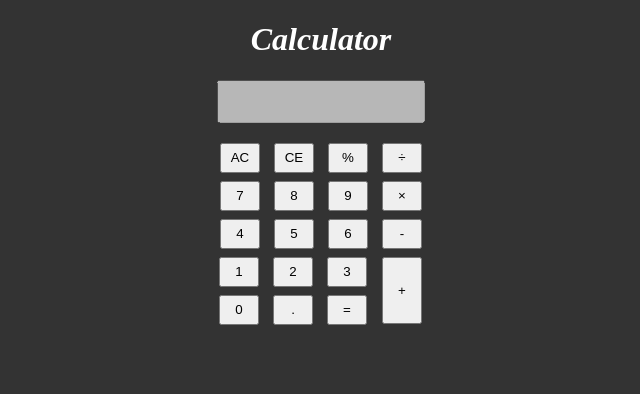
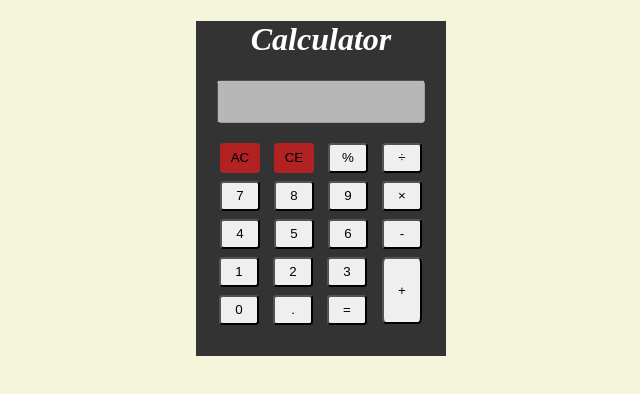
Before and after one commit to kboliver82/fcc-calculator, a plain HTML site: page index.html in a window 1280 px wide. Shown: the whole page, without its empty margins (319-959 px from the left). Drawn offline with nearby package versions, Linux system fonts and the light colour scheme.

Commit message:
add styling

```diff
--- a/assets/style.css
+++ b/assets/style.css
@@ -1,5 +1,5 @@
 body {
-  background: #333;
+  background: beige;
 }
 
 h1 em {
@@ -17,6 +17,7 @@ h1 {
   margin-top: 0px;
   margin-right: auto;
   margin-left: auto;
+  background: #333;
 }
 
 #answer {
@@ -31,6 +32,16 @@ h1 {
   margin-left: 5px;
   margin-right: 5px;
   margin-bottom: 8px;
+  border-radius: 10%;
+}
+
+.calculator .row button:focus {
+  outline: none;
+}
+
+.calculator .row button.clear {
+  background-color: firebrick;
+  border: none;
 }
 
 .calculator .row {
```
Also changed, not shown: index.html (+2 -2 lines).
